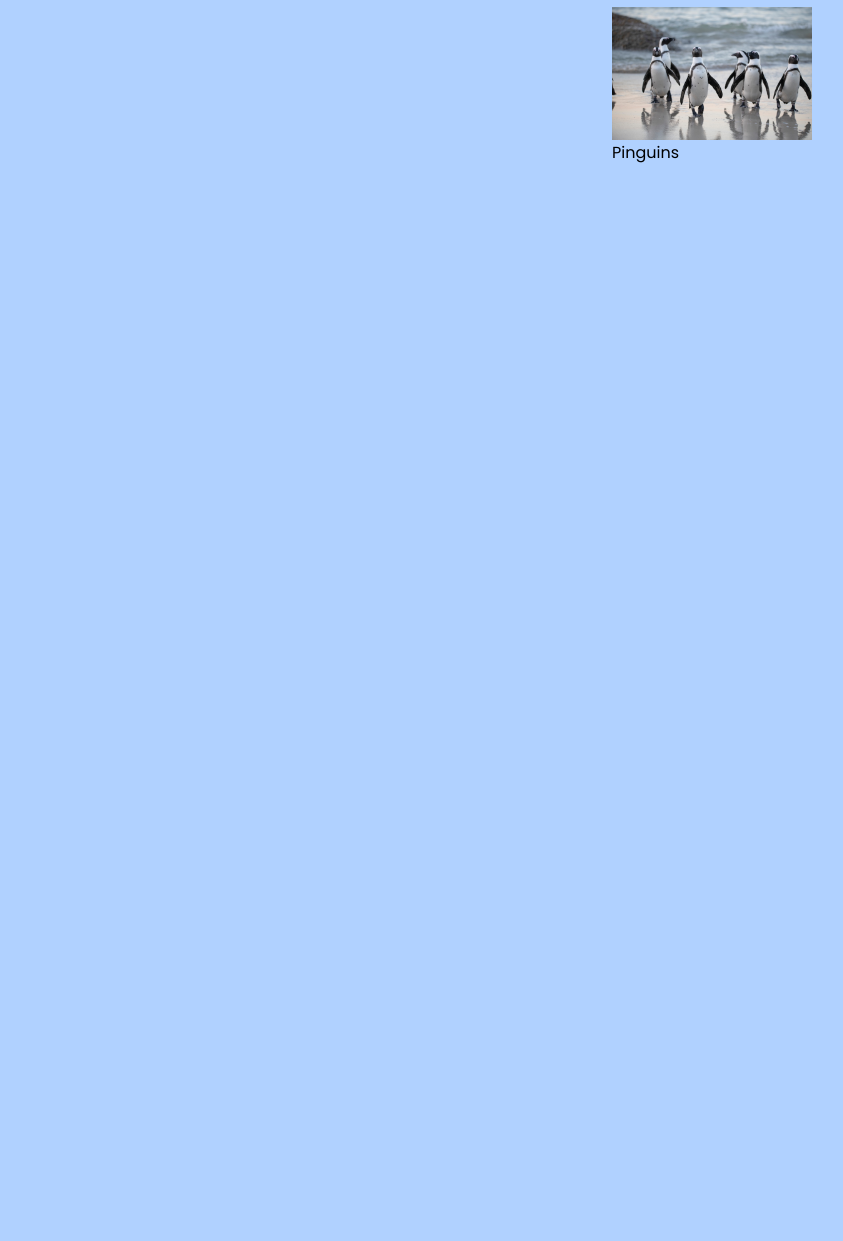
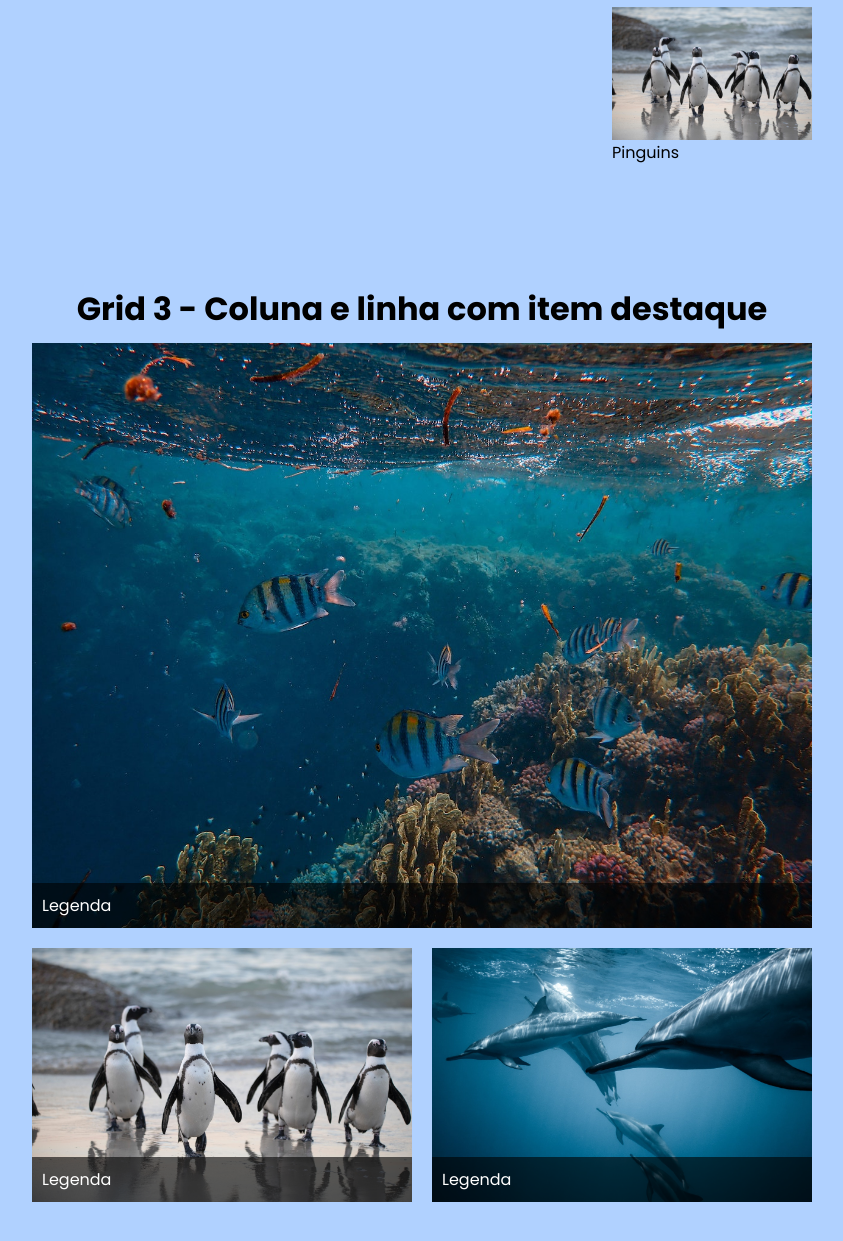
Before and after one commit to julia-daniluski/Aquario, a plain HTML site: page index.html in a window 1280 px wide. Shown: the part 1934-3175 px from the top of the page, without its empty margins (218-1061 px from the left). Before the commit the page ends 2219 px from the top, so only its background shows below. Drawn offline with Linux system fonts and the light colour scheme.

Commit message:
FIMMMMMM

```diff
--- a/index.html
+++ b/index.html
@@ -117,5 +117,23 @@
          </div>
        </div>
      </section>
+
+    <h1>Grid 3 - Coluna e linha com item destaque</h1>
+
+    <section class="grid3">
+      <div class="grid3-item">
+        <img src="assets_aquario/img/aquario5.jpg">
+        <p>Legenda</p>
+      </div>
+      <div class="grid3-item">
+        <img src="assets_aquario/img/aquario2.jpg">
+        <p>Legenda</p>
+      </div>
+      <div class="grid3-item">
+        <img src="assets_aquario/img/aquario1.jpg">
+        <p>Legenda</p>
+      </div>
+
+    </section>
 </body>
 </html>
--- a/style.css
+++ b/style.css
@@ -175,3 +175,49 @@ img {
       margin: 0 10px;
     }
 }
+
+/* GRID 3 - coluna  */
+
+.grid3 {
+    /* altera o tipo de display */
+    display: grid;
+    /* divide duas colunas */
+    grid-template-columns: repeat(2, 1fr);
+    grid-gap: 20px;
+    /* centraliza o container */
+    margin: 0 auto;
+    /* limita o container */
+    max-width: 800px;
+    /* borda de preenchimento */
+    padding: 10px;
+}
+
+.grid3-item:nth-child(1) {
+    /* ocupa da linha 1 até a 3 */
+    grid-column: 1 / 3;
+    /* height: 45vh;
+    order: -1; */
+
+}
+
+.grid3-item {
+    display: grid;
+}
+
+.grid3-item img {
+    grid-column: 1;
+    /* a imagem ocupa da linha 1 até a linha 3 */
+    grid-row: 1/3;
+    align-self: end;
+}
+
+.grid3-item p {
+    background: rgba(0, 0, 0, 0.6);
+    padding: 10px;
+    color: white;
+    grid-column: 1;
+    /* o texto ocupa a linha 2 */
+    grid-row: 2;
+    /* para o texto acompanhar a borda da imagem */
+    align-self: end;
+}
```
